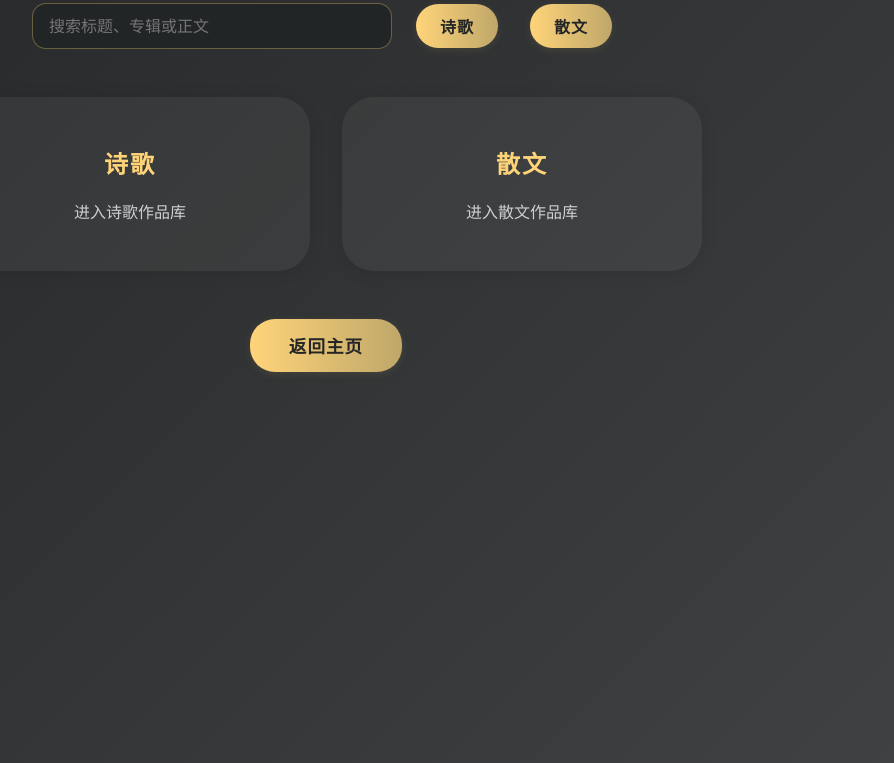
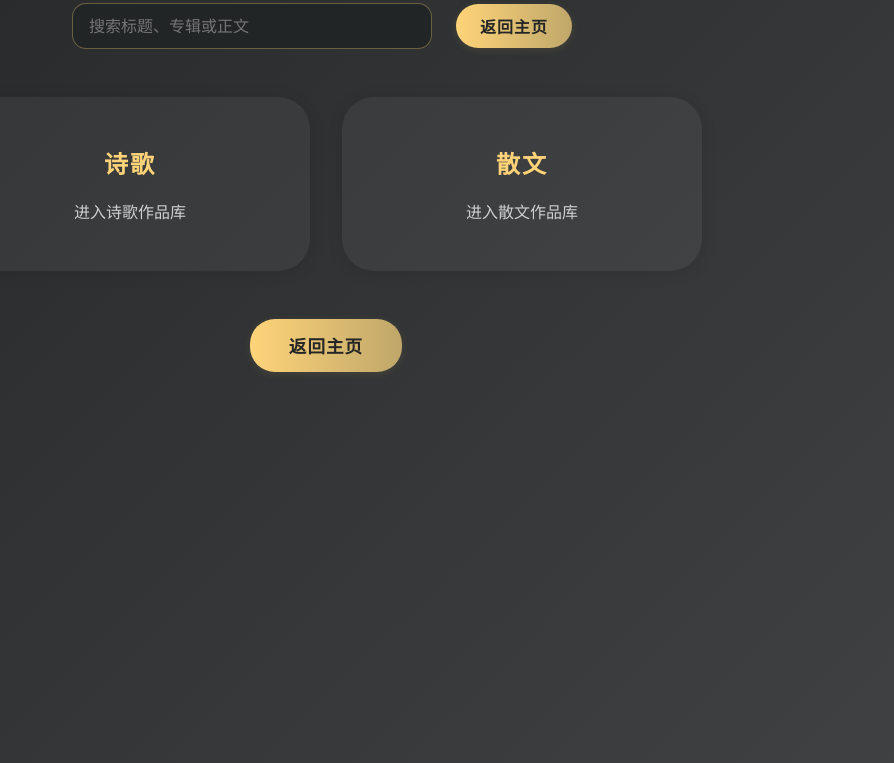
Before and after one commit to 7cat7/jiezhiworld, a plain HTML site: page portfolio.html in a window 1280 px wide. Shown: the part 143-906 px from the top of the page, without its empty margins (314-1208 px from the left). Drawn offline with Linux system fonts and the light colour scheme.

Commit message:
Add files via upload

```diff
--- a/portfolio.html
+++ b/portfolio.html
@@ -12,8 +12,7 @@
 
         <div class="portfolio-sort-bar refactor-sort-bar primary-library-menu">
             <input id="portfolio-search" class="portfolio-search" type="search" placeholder="搜索标题、专辑或正文">
-            <a class="portfolio-sort-btn" data-board-link="poetry" href="portfolio.html?type=poetry">诗歌</a>
-            <a class="portfolio-sort-btn" data-board-link="prose" href="portfolio.html?type=prose">散文</a>
+            <a href="index.html" class="portfolio-sort-btn back-home-btn">返回主页</a>
         </div>
 
         <section id="library-landing" class="library-entry-grid">
```
